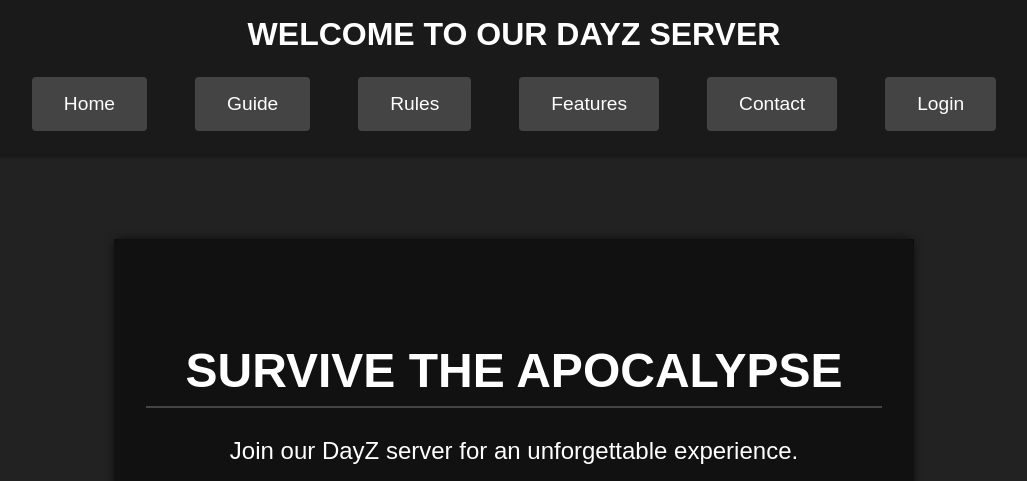
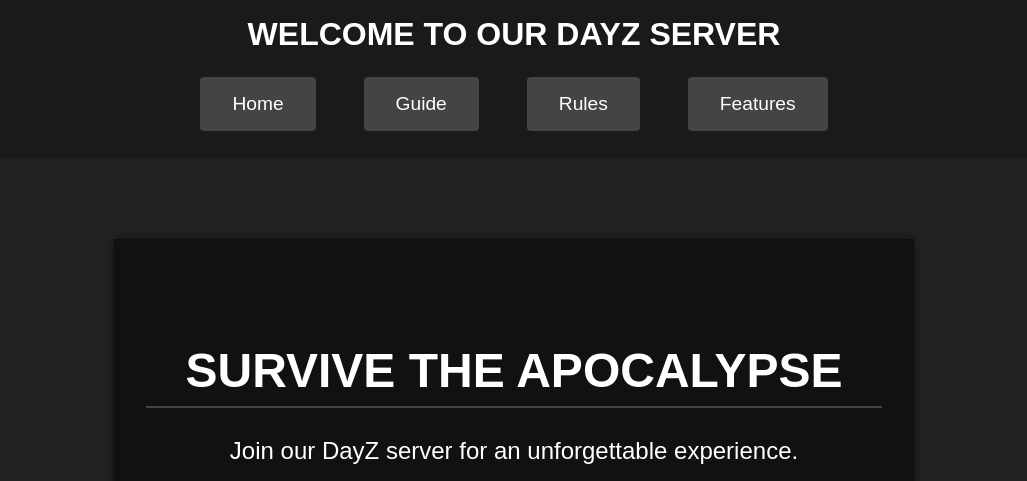
Before and after one commit to indy2104/MurderDayZ, a plain HTML site: page index.html in a window 1280 px wide. Shown: the top 481 px of the page, without its empty margins (126-1153 px from the left). Drawn offline with Linux system fonts and the light colour scheme.

Commit message:
Update index.html
deleted contact and login form

```diff
--- a/index.html
+++ b/index.html
@@ -15,8 +15,6 @@
                 <li><a href="guide.html">Guide</a></li>
                 <li><a href="rules.html">Rules</a></li>
                 <li><a href="features.html">Features</a></li>
-                <li><a href="contact.html">Contact</a></li>
-                <li><a href="login.html">Login</a></li>
             </ul>
         </nav>
     </header>
```
